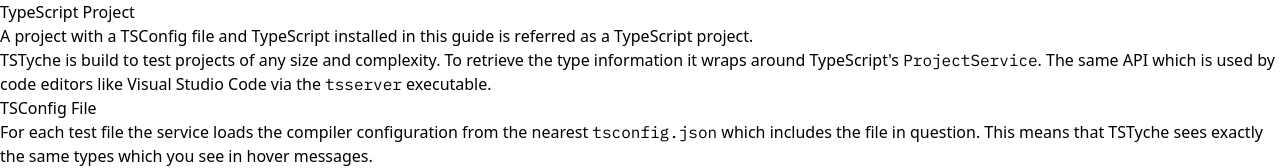
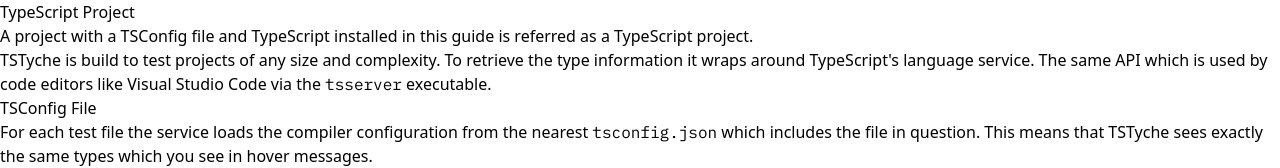
Before and after one commit to tstyche/tstyche.org, a Next.js app: page /guide/typescript-project in a window 1280 px wide. Shown: the top 168 px of the page. Built offline with nearby package versions, Linux system fonts and the light colour scheme.

Commit message:
mention `LanguageService`

```diff
--- a/pages/guide/typescript-project.mdx
+++ b/pages/guide/typescript-project.mdx
@@ -5,7 +5,7 @@
 
 A project with a TSConfig file and TypeScript installed in this guide is referred as a TypeScript project.
 
-TSTyche is build to test projects of any size and complexity. To retrieve the type information it wraps around TypeScript's `ProjectService`. The same API which is used by code editors like Visual Studio Code via the [`tsserver`](https://github.com/microsoft/TypeScript-wiki/blob/main/Standalone-Server-(tsserver).md) executable.
+TSTyche is build to test projects of any size and complexity. To retrieve the type information it wraps around TypeScript's [language service](https://github.com/microsoft/TypeScript/wiki/Using-the-Language-Service-API). The same API which is used by code editors like Visual Studio Code via the [`tsserver`](https://github.com/microsoft/TypeScript-wiki/blob/main/Standalone-Server-(tsserver).md) executable.
 
 ## TSConfig File
 
```
